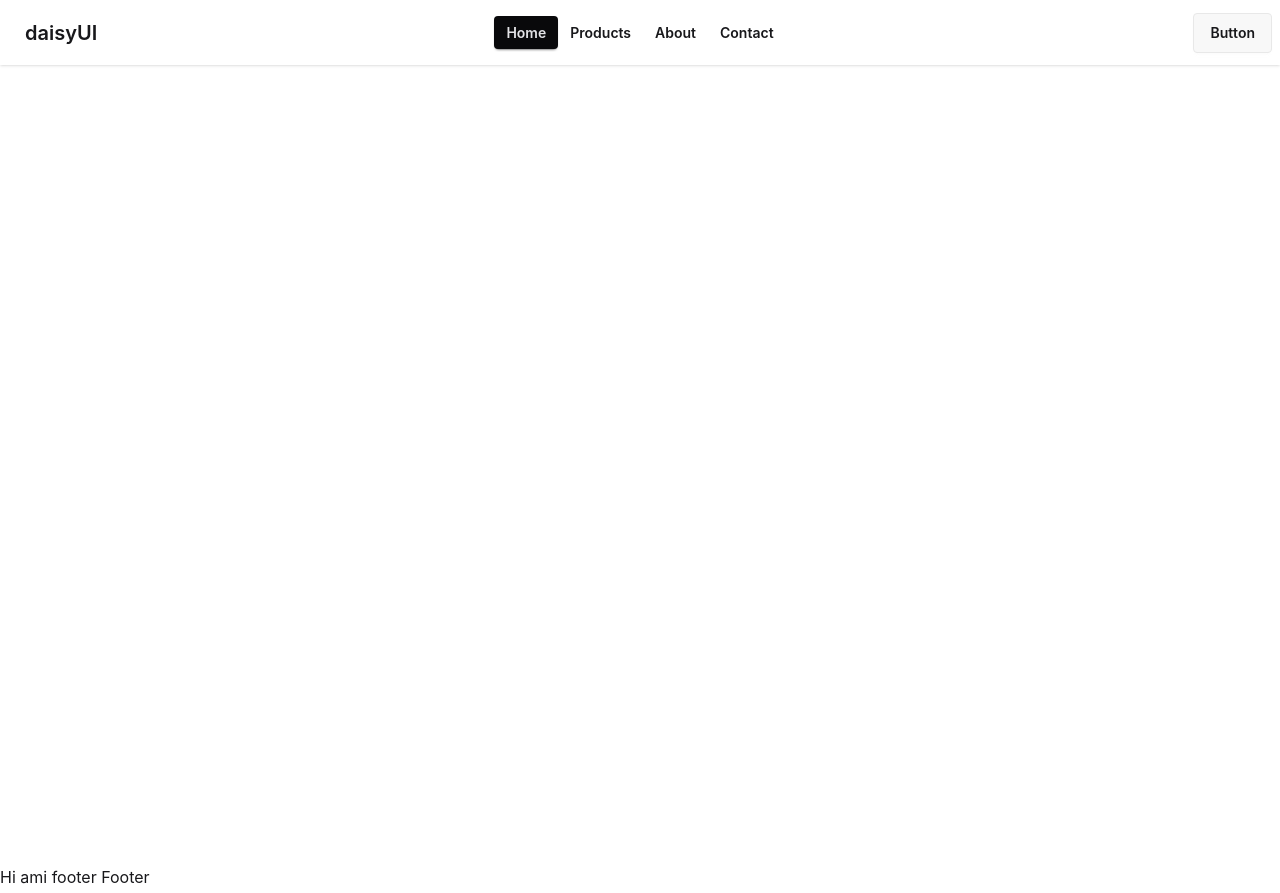
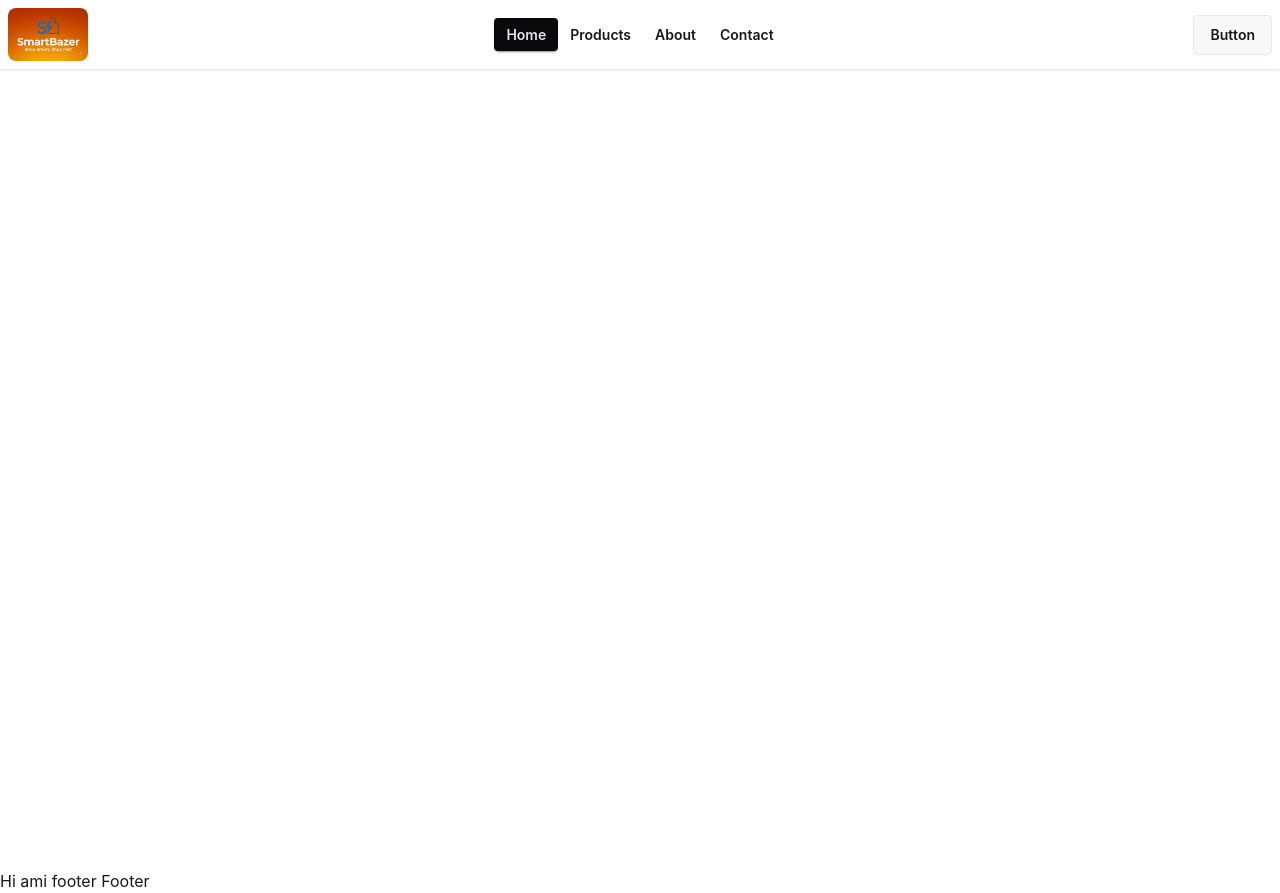
Before and after one commit to rameshdas333/e-commerce-frontend, a React (Vite) app: page / in a window 1280 px wide. Built offline with nearby package versions, Linux system fonts and the light colour scheme.

Commit message:
commit data7

```diff
--- a/package.json
+++ b/package.json
@@ -14,6 +14,8 @@
     "daisyui": "^5.6.15",
     "react": "^19.2.7",
     "react-dom": "^19.2.7",
+    "react-icons": "^5.7.0",
+    "react-redux": "^9.3.0",
     "react-router-dom": "^7.18.1",
     "tailwindcss": "^4.3.2"
   },
--- a/src/Components/Navbar/Navbar.jsx
+++ b/src/Components/Navbar/Navbar.jsx
@@ -1,5 +1,6 @@
 import React from 'react'
-import {NavLink} from 'react-router-dom'
+import {Link, NavLink} from 'react-router-dom'
+import logo from '../../assets/logo.png'
 
 const Navbar = () => {
 
@@ -38,7 +39,11 @@ const Navbar = () => {
      {menuItems}
       </ul>
     </div>
-    <a className="btn btn-ghost text-xl">daisyUI</a>
+    <a className="">
+      <Link to="/">
+      <img width="80" className="rounded-lg" src={logo} alt="" />
+      </Link>
+    </a>
   </div>
   <div className="navbar-center hidden lg:flex">
     <ul className="menu menu-horizontal px-1">
```
Also changed, not shown: src/assets/logo.png (added), 1 other file (tests, documents, lock files or other folders).
